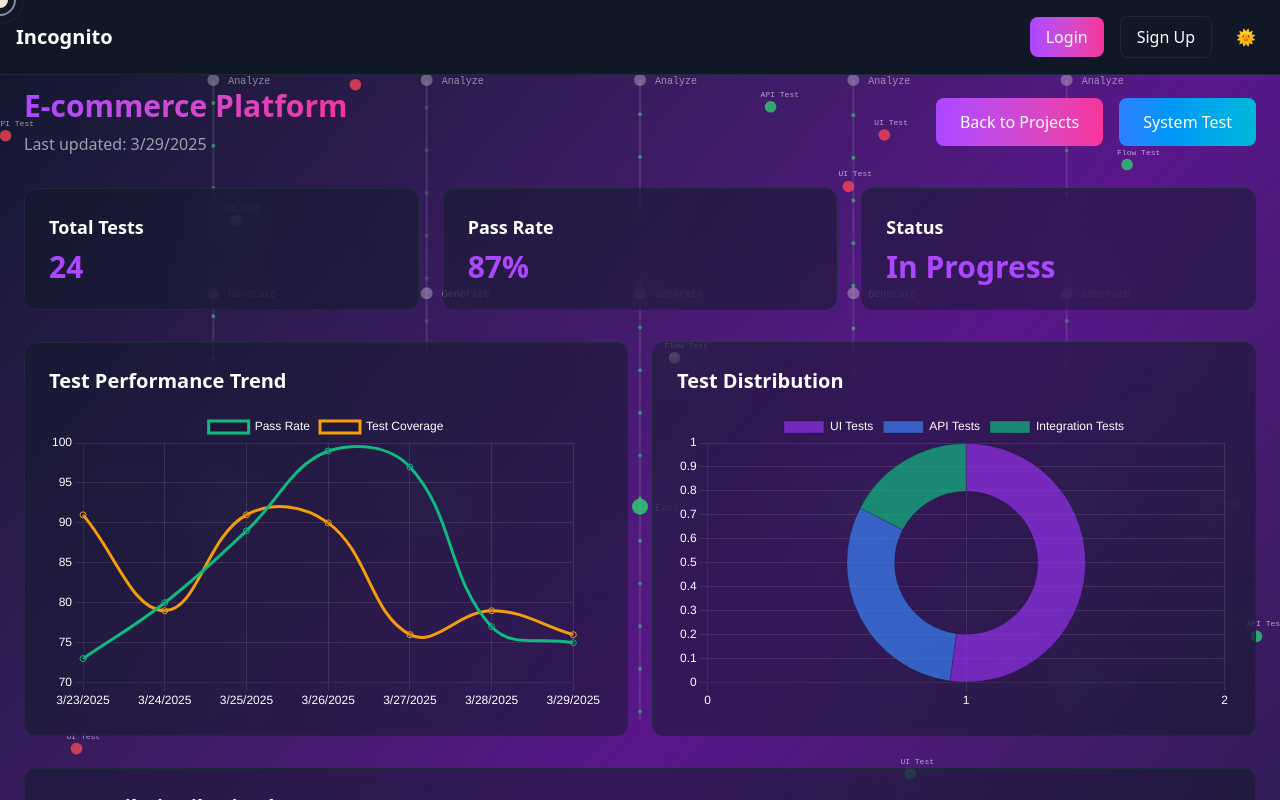
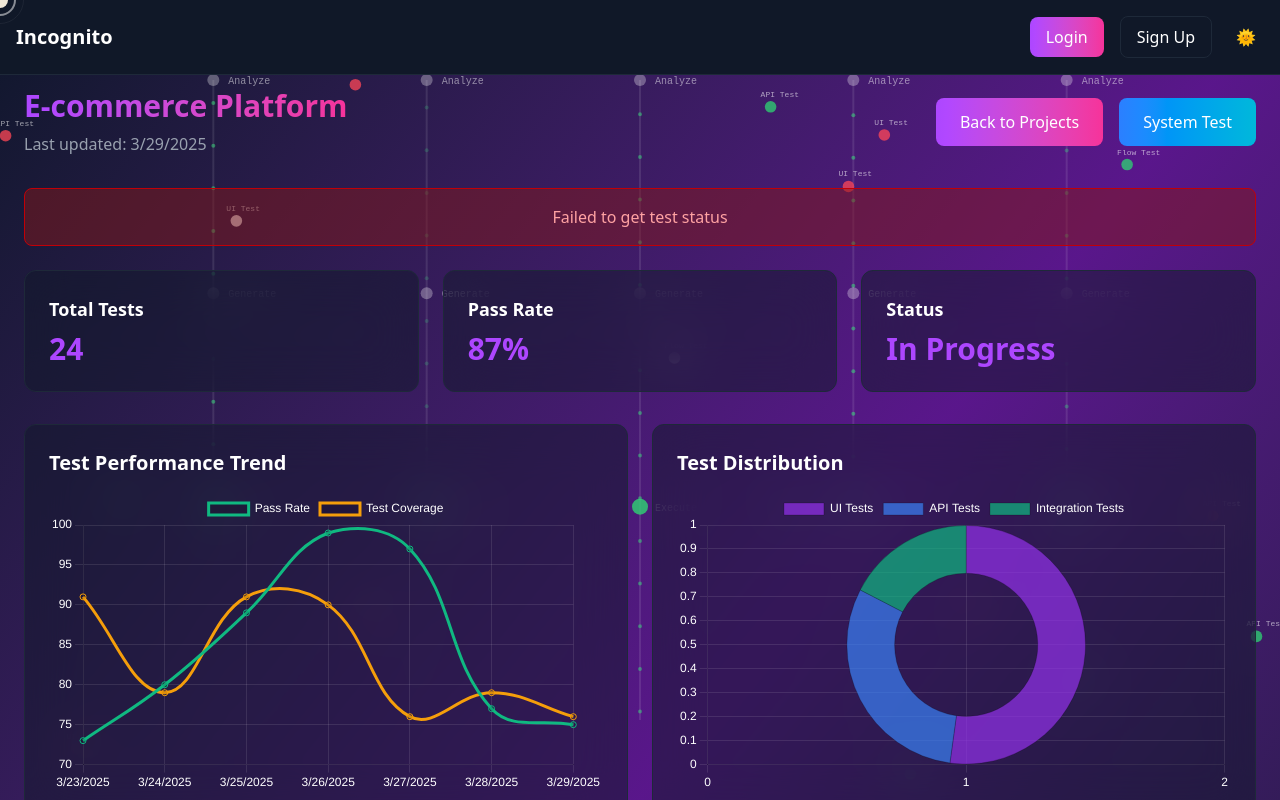
Before and after one commit to hkpatel321/Incognito, a React (Vite) app: page /project/1 in a window 1280 px wide. Both pictures are taken after a click on the button "System Test". Shown: the top 800 px of the page. Built offline with nearby package versions, Linux system fonts and the light colour scheme; no server answers.

Commit message:
Message Testcase

```diff
--- a/src/components/ProjectDashboard.jsx
+++ b/src/components/ProjectDashboard.jsx
@@ -34,10 +34,13 @@ function ProjectDashboard() {
   const { theme } = useTheme();
   const navigate = useNavigate();
   const [isLoading, setIsLoading] = useState(false);
+  const [testMessage, setTestMessage] = useState('');
+  const [messageType, setMessageType] = useState(''); // 'success' or 'error'
 
   const handleSystemTest = async () => {
     try {
       setIsLoading(true);
+      setTestMessage('');
       const response = await fetch('https://1386-202-131-110-60.ngrok-free.app/test-status', {
         method: 'GET',
         headers: {
@@ -56,13 +59,16 @@ function ProjectDashboard() {
 
       // Display appropriate message based on status
       if (data.status) {
-        alert('All test cases passed successfully! 🎉');
+        setTestMessage('All test cases passed successfully! 🎉');
+        setMessageType('success');
       } else {
-        alert('System test failed! ❌');
+        setTestMessage('System test failed! ❌');
+        setMessageType('error');
       }
     } catch (error) {
       console.error('Error fetching test status:', error);
-      alert('Failed to get test status');
+      setTestMessage('Failed to get test status');
+      setMessageType('error');
     } finally {
       setIsLoading(false);
     }
@@ -245,6 +251,20 @@ function ProjectDashboard() {
           </div>
         </div>
 
+        {testMessage && (
+          <div className={`mb-6 p-4 rounded-lg text-center ${
+            messageType === 'success'
+              ? theme === 'dark'
+                ? 'bg-green-900/50 text-green-300 border border-green-700'
+                : 'bg-green-100 text-green-800 border border-green-200'
+              : theme === 'dark'
+                ? 'bg-red-900/50 text-red-300 border border-red-700'
+                : 'bg-red-100 text-red-800 border border-red-200'
+          }`}>
+            {testMessage}
+          </div>
+        )}
+
         <div className="grid grid-cols-1 lg:grid-cols-3 gap-6 mb-8">
           {['Total Tests', 'Pass Rate', 'Status'].map((metric, index) => (
             <div
```
